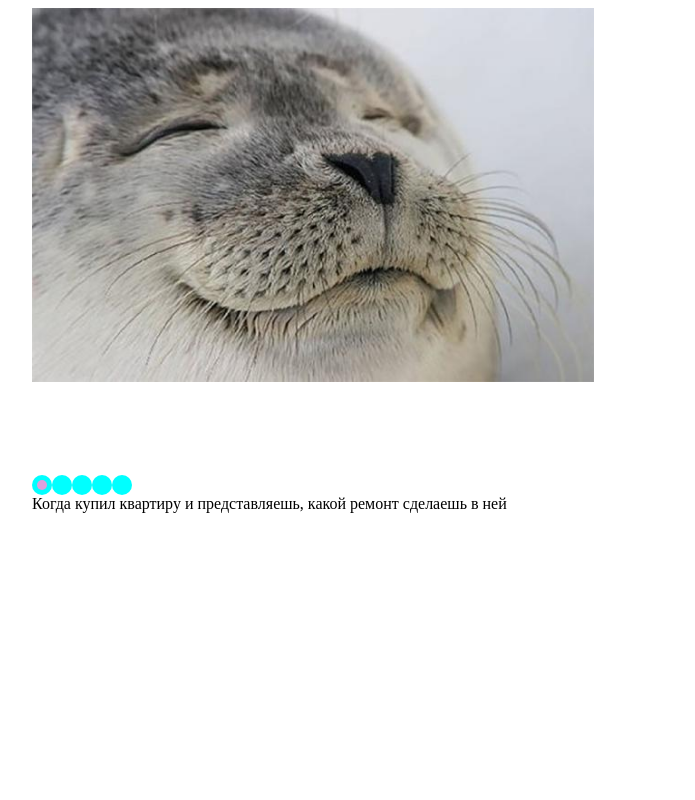
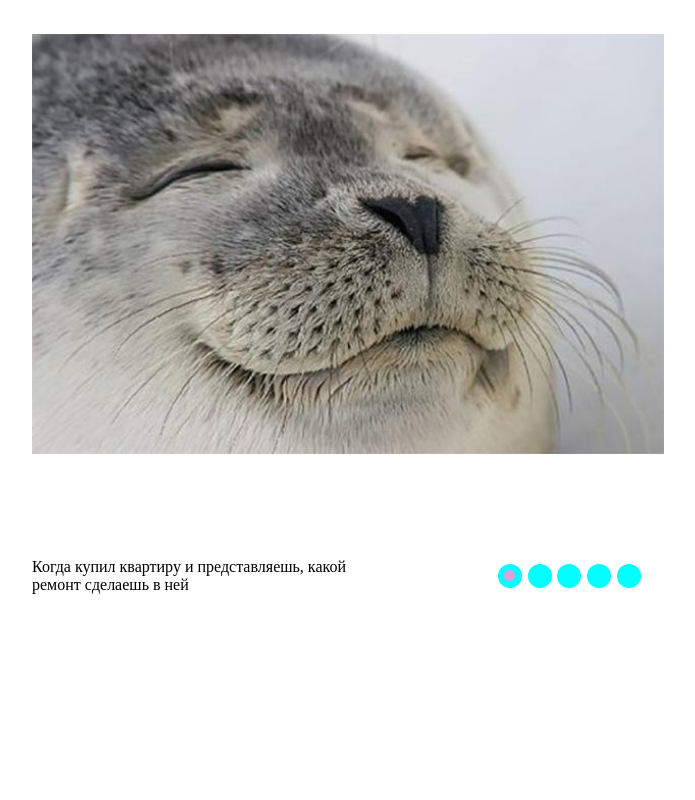
Before and after one commit to elMP/cssMemSlider, a plain HTML site: page cssMemSlider/index.html in a window 1280 px wide. Shown: the whole page, without its empty margins (292-987 px from the left). Drawn offline with Linux system fonts and the light colour scheme.

Commit message:
feat: add slider decoration (Вс 2021-10-17 19:01:31)

```diff
--- a/cssMemSlider/index.html
+++ b/cssMemSlider/index.html
@@ -20,7 +20,7 @@
       <div class="slides-list">
         <div class="slide"><img src="assets/slide1.jpg" alt=""></div>
         <div class="slide"><img src="assets/slide2.jpg" alt=""></div>
-        <div class="slide"><img src="assets/slide3.jpg" alt=""></div>
+        <div class="slide"><img src="assets/slide3.webp" alt=""></div>
         <div class="slide"><img src="assets/slide4.jpg" alt=""></div>
         <div class="slide"><img src="assets/slide5.jpg" alt=""></div>
       </div>
@@ -36,14 +36,24 @@
 
     <div class="slides-text-container">
       <div class="slides-text-list">
-        <div class="text-slide">Когда купил квартиру и представляешь, какой ремонт сделаешь в ней</div>
-        <div class="text-slide">Когда узнал цены на ремонт</div>
-        <div class="text-slide">Когда ждал идеальную бригаду рабочих</div>
-        <div class="text-slide">Когда понял, что потратил в 2 раза больше, чем планировалось, а ремонт готов наполовину
+        <div class="text-slide">
+          <div>Когда купил квартиру и представляешь, какой ремонт сделаешь в ней</div>
         </div>
-        <div class="text-slide">Нельзя просто взять и сделать ремонт</div>
+        <div class="text-slide">
+          <div>Когда узнал цены на ремонт</div>
+        </div>
+        <div class="text-slide">
+          <div>Когда ждал идеальную бригаду рабочих</div>
+        </div>
+        <div class="text-slide">
+          <div>Когда понял, что потратил в 2 раза больше, чем планировалось, а ремонт готов наполовину</div>
+        </div>
+        <div class="text-slide">
+          <div>Нельзя просто взять и сделать ремонт</div>
+        </div>
       </div>
     </div>
+  </div>
   </div>
 </body>
 
--- a/cssMemSlider/styles.css
+++ b/cssMemSlider/styles.css
@@ -1,6 +1,17 @@
+html {
+  font-size: 16px;
+}
+
 .container {
   width: 50%;
   margin: 0 auto;
+  display: flex;
+  flex-direction: column;
+  flex-wrap: wrap;
+  align-items: center;
+  justify-content: space-between;
+  column-gap: 10%;
+  row-gap: 20%;
 }
 
 input {
@@ -8,20 +19,26 @@ input {
 }
 
 .labels {
+  width: 30%;
   display: flex;
+  justify-content: center;
+  align-self: center;
+  column-gap: 3%;
+  padding-top: 5rem;
+  padding-bottom: 5rem;
 }
 
 .slider-label {
-  width: 20px;
-  height: 20px;
+  width: 1.5rem;
+  height: 1.5rem;
   border-radius: 50%;
   background-color: aqua;
 }
 
 .slider-label span {
   display: block;
-  width: 10px;
-  height: 10px;
+  width: 0.7rem;
+  height: 0.7rem;
   margin: 25% auto;
   border-radius: 50%;
 }
@@ -34,6 +51,7 @@ input {
 .slides-list {
   display: flex;
   transition: transform 0.5s ease-in;
+  align-items: center;
 }
 
 .slide {
@@ -41,11 +59,13 @@ input {
 }
 
 .slide img {
+  width: 100%;
   height: 80%;
 }
 
 .slides-text-container {
-  height: 100px;
+  width: 50%;
+  height: 5rem;
   overflow: hidden;
 }
 
@@ -56,7 +76,9 @@ input {
 }
 
 .text-slide{
-  min-height: 100px;
+  min-height: 5rem;
+  display: flex;
+  align-items: center;
 }
 
 .slider-point-1:checked ~ .slides-container > .slides-list {
@@ -80,23 +102,23 @@ input {
 }
 
 .slider-point-1:checked ~ .slides-text-container > .slides-text-list {
-  transform: translateY(0px);
+  transform: translateY(0rem);
 }
 
 .slider-point-2:checked ~ .slides-text-container > .slides-text-list {
-  transform: translateY(-100px);
+  transform: translateY(-5rem);
 }
 
 .slider-point-3:checked ~ .slides-text-container > .slides-text-list {
-  transform: translateY(-200px);
+  transform: translateY(-10rem);
 }
 
 .slider-point-4:checked ~ .slides-text-container > .slides-text-list {
-  transform: translateY(-300px);
+  transform: translateY(-15rem);
 }
 
 .slider-point-5:checked ~ .slides-text-container > .slides-text-list {
-  transform: translateY(-400px);
+  transform: translateY(-20rem);
 }
 
 .slider-point-1:checked ~ .labels > .slider-label:first-child span {
@@ -118,3 +140,13 @@ input {
 .slider-point-5:checked ~ .labels > .slider-label:last-child span {
   background-color: plum;
 }
+
+@media (min-width: 1200px) {
+  .container {
+    flex-direction: row;
+  }
+
+  .labels {
+    order: 5;
+  }
+}
```
Also changed, not shown: cssMemSlider/assets/slide3.jpg (deleted), cssMemSlider/assets/slide3.webp (added).
